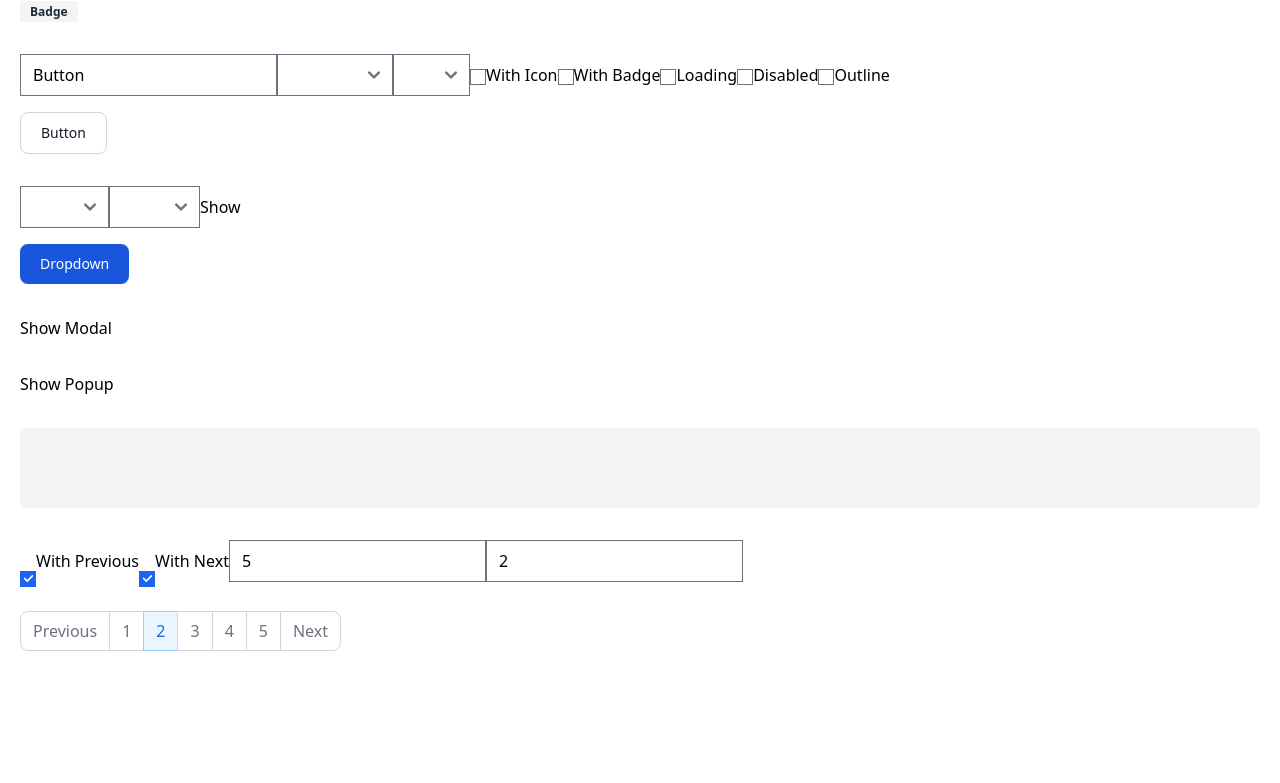
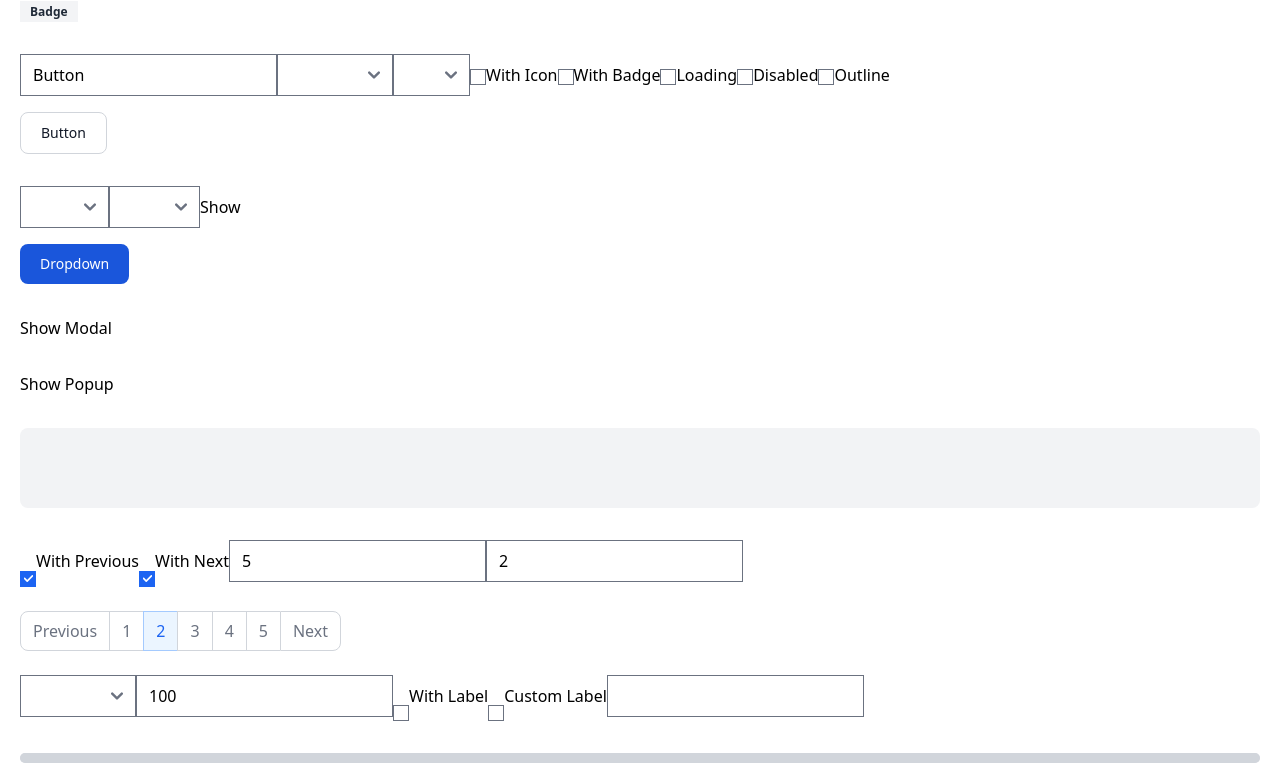
Before and after one commit to ibrahimalanshor/my-vue-ui, a Vue app: page / in a window 1280 px wide. Shown: the part 262-1045 px from the top of the page. Before the commit the page ends 925 px from the top, so only its background shows below. Built offline with nearby package versions, Linux system fonts and the light colour scheme.

Commit message:
add progress

```diff
--- a/src/App.vue
+++ b/src/App.vue
@@ -9,6 +9,7 @@ import {
   TestPopup,
   TestSkeleton,
   TestPagination,
+  TestProgress,
 } from '@/test';
 </script>
 
@@ -23,5 +24,6 @@ import {
     <test-popup />
     <test-skeleton />
     <test-pagination />
+    <test-progress />
   </div>
 </template>
--- /dev/null
+++ b/src/components/base-progress.vue
@@ -0,0 +1,75 @@
+<script setup>
+import { computed } from 'vue';
+
+const props = defineProps({
+  width: {
+    type: Number,
+    default: 100,
+  },
+  withLabel: {
+    type: Boolean,
+    default: false,
+  },
+  customLabel: {
+    type: Boolean,
+    default: false,
+  },
+  color: {
+    type: String,
+    default: 'default',
+  },
+  label: String,
+});
+
+const wrapperClass = computed(() => {
+  const sizeClass = props.withLabel ? '' : 'h-2.5';
+
+  return [sizeClass];
+});
+
+const contentClass = computed(() => {
+  const bgColors = {
+    default: 'bg-gray-300',
+    primary: 'bg-blue-600',
+    success: 'bg-green-600',
+    warning: 'bg-yellow-400',
+    error: 'bg-red-600',
+  };
+
+  const textColors = {
+    default: 'text-gray-800',
+    primary: 'text-blue-100',
+    success: 'text-green-100',
+    warning: 'text-yellow-100',
+    error: 'text-red-100',
+  };
+
+  const bgClass = props.outline
+    ? bgOutlineColors[props.color] ?? bgOutlineColors.default
+    : bgColors[props.color] ?? bgColors.default;
+  const textClass = props.outline
+    ? textOutlineColors[props.color] ?? textOutlineColors.default
+    : textColors[props.color] ?? textColors.default;
+  const sizeClass = props.withLabel ? 'p-0.5' : 'h-2.5';
+
+  return [bgClass, textClass, sizeClass];
+});
+
+const label = computed(() => {
+  return props.customLabel ? props.label : `${props.width}%`;
+});
+</script>
+
+<template>
+  <div class="w-full bg-gray-200 rounded-full" :class="wrapperClass">
+    <div
+      class="rounded-full transition-all text-xs font-medium text-center p-0.5 leading-none"
+      :class="contentClass"
+      :style="{ width: `${props.width}%` }"
+    >
+      <template v-if="props.withLabel">
+        {{ label }}
+      </template>
+    </div>
+  </div>
+</template>
--- a/src/components/index.js
+++ b/src/components/index.js
@@ -7,3 +7,4 @@ export { default as BaseModal } from './base-modal.vue';
 export { default as BasePopup } from './base-popup.vue';
 export { default as BaseSkeleton } from './base-skeleton.vue';
 export { default as BasePagination } from './base-pagination.vue';
+export { default as BaseProgress } from './base-progress.vue';
--- /dev/null
+++ b/src/test/test-progress.vue
@@ -0,0 +1,44 @@
+<script setup>
+import { reactive } from 'vue';
+import { BaseProgress } from '@/components';
+
+const progress = reactive({
+  colors: [null, 'primary', 'success', 'error', 'warning'],
+  width: 100,
+  withLabel: false,
+  customLabel: false,
+  label: '',
+  color: null,
+});
+</script>
+
+<template>
+  <select v-model="progress.color">
+    <option v-for="color in progress.colors" :key="color" :value="color">
+      {{ color }}
+    </option>
+  </select>
+  <input type="number" v-model="progress.width" />
+  <input
+    type="checkbox"
+    :value="true"
+    id="progress-with-label"
+    v-model="progress.withLabel"
+  />
+  <label for="progress-with-label">With Label</label>
+  <input
+    type="checkbox"
+    :value="true"
+    id="progress-custom-label"
+    v-model="progress.customLabel"
+  />
+  <label for="progress-custom-label">Custom Label</label>
+  <input type="text" v-model="progress.label" />
+  <base-progress
+    :width="progress.width"
+    :with-label="progress.withLabel"
+    :custom-label="progress.customLabel"
+    :label="progress.label"
+    :color="progress.color"
+  />
+</template>
```
Also changed, not shown: src/test/index.js (+1 -0 lines).
